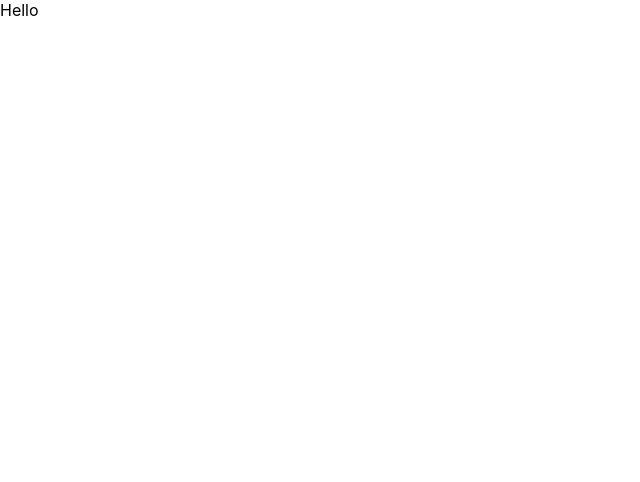
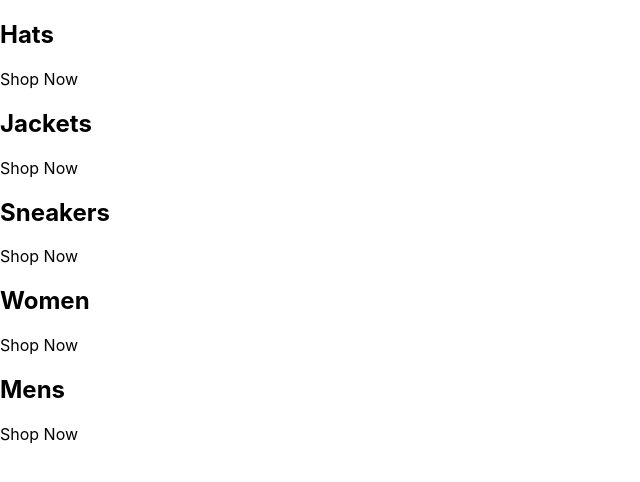
Before and after one commit to gandradep/shop, a React (Create React App) app: page / in a window 1280 px wide. Shown: the top 482 px of the page, without its empty margins (0-640 px from the left). Built offline with nearby package versions, Linux system fonts and the light colour scheme.

Commit message:
Adding containers

```diff
--- a/src/App.js
+++ b/src/App.js
@@ -1,7 +1,42 @@
 const App = () => {
   return (
-    <div className="App">
-      Hello
+    <div className="categories-container">
+      <div className="category-container">
+        {/* </img> */}
+        <div className="category-body-container">
+          <h2>Hats</h2>
+          <p>Shop Now</p>
+        </div>
+      </div>
+      <div className="category-container">
+        {/* </img> */}
+        <div className="category-body-container">
+          <h2>Jackets</h2>
+          <p>Shop Now</p>
+        </div>
+      </div>
+      <div className="category-container">
+        {/* </img> */}
+        <div className="category-body-container">
+          <h2>Sneakers</h2>
+          <p>Shop Now</p>
+        </div>
+      </div>
+      <div className="category-container">
+        {/* </img> */}
+        <div className="category-body-container">
+          <h2>Women</h2>
+          <p>Shop Now</p>
+        </div>
+      </div>
+      <div className="category-container">
+        {/* </img> */}
+        <div className="category-body-container">
+          <h2>Mens</h2>
+          <p>Shop Now</p>
+        </div>
+      </div>
+
     </div>
   );
 }
```
